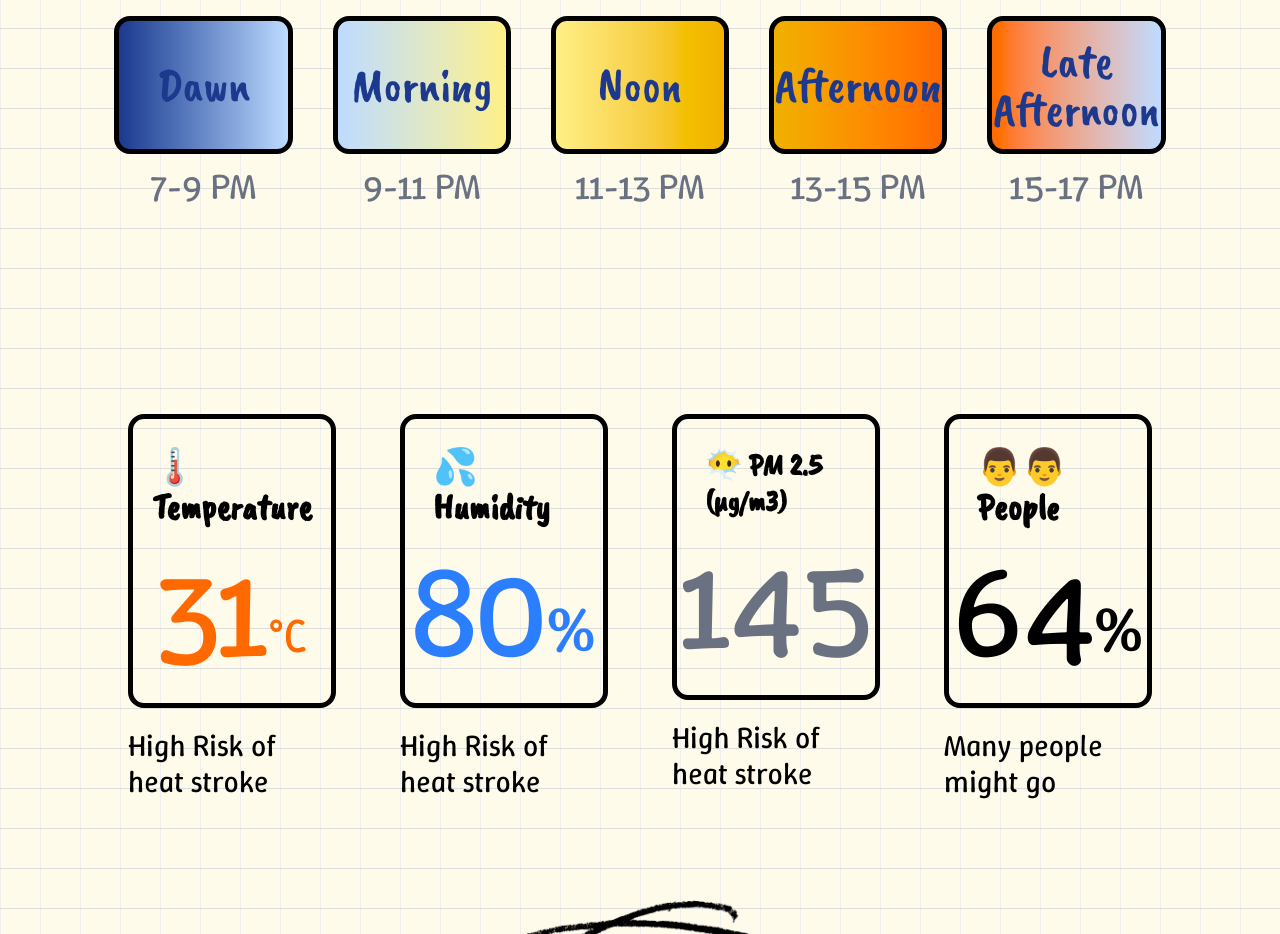
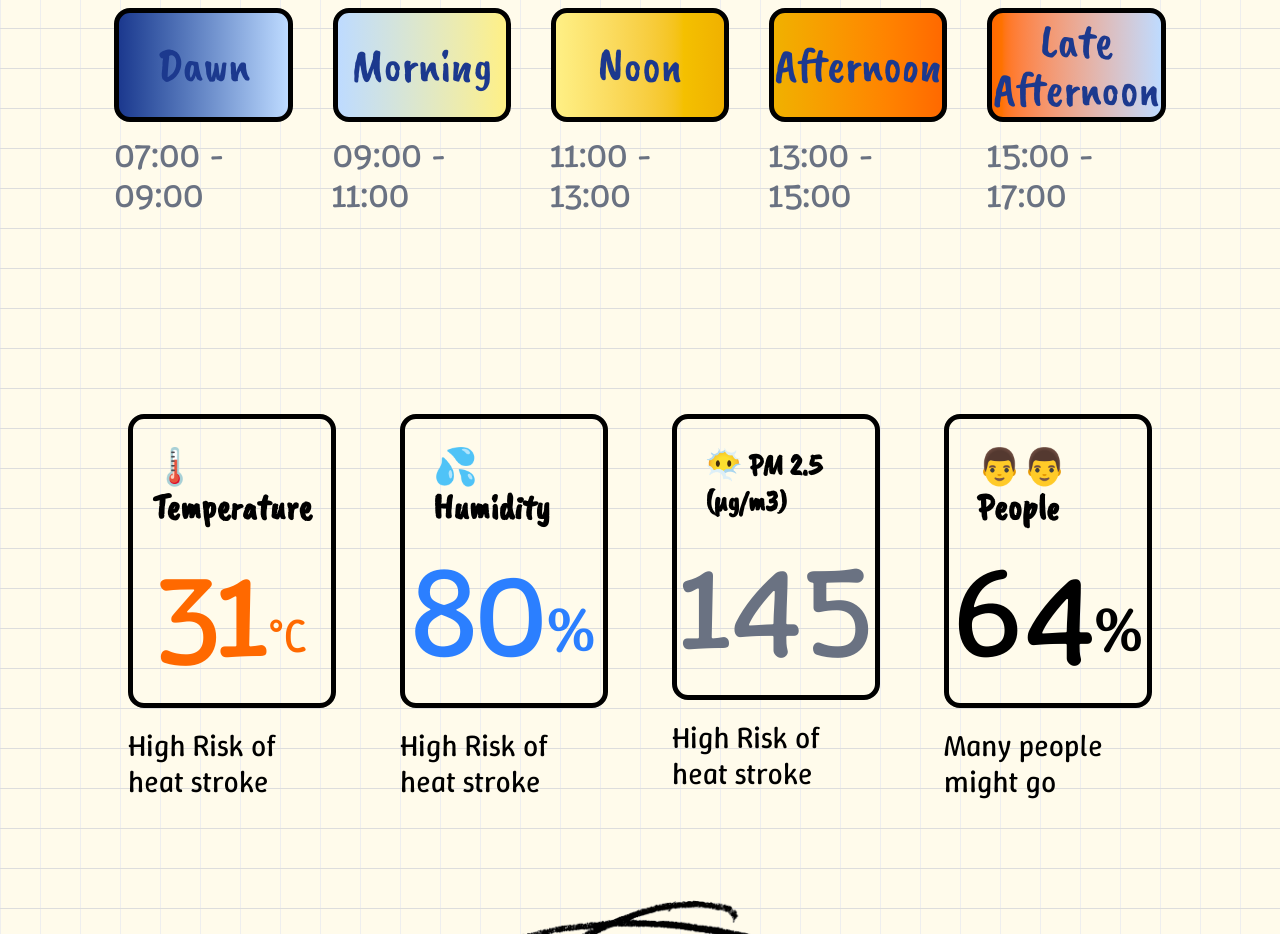
Before and after one commit to jee-gamer/should-I-go-exercise-today, a Next.js app: page / in a window 1280 px wide. Shown: the part 1180-2114 px from the top of the page. Built offline with nearby package versions, Linux system fonts and the light colour scheme.

Commit message:
Fix time format of home page

```diff
--- a/app/page.js
+++ b/app/page.js
@@ -98,35 +98,35 @@ export default function Home() {
 						onClick={() => setTime("Dawn")}>
 							<span className={`${CaveatBrush_font.className} text-blue-900`}>Dawn</span>
 						</button>
-						<span className={`text-4xl ${WinkySans_font.className} text-gray-500`}>7-9 PM</span>
+						<span className={`text-4xl ${WinkySans_font.className} text-gray-500`}>07:00 - 09:00</span>
 					</div>
 					<div name="button" className="flex-width-time h-full">
 						<button className={`time-button bg-gradient-to-r from-blue-200 to-yellow-200`}
 										onClick={() => setTime("Morning")}>
 							<span className={`${CaveatBrush_font.className} text-blue-900`}>Morning</span>
 						</button>
-						<span className={`text-4xl ${WinkySans_font.className} text-gray-500`}>9-11 PM</span>
+						<span className={`text-4xl ${WinkySans_font.className} text-gray-500`}>09:00 - 11:00</span>
 					</div>
 					<div name="button" className="flex-width-time h-full">
 						<button className={`time-button bg-gradient-to-r from-yellow-200 to-yellow-500`}
 										onClick={() => setTime("Noon")}>
 							<span className={`${CaveatBrush_font.className} text-blue-900`}>Noon</span>
 						</button>
-						<span className={`text-4xl ${WinkySans_font.className} text-gray-500`}>11-13 PM</span>
+						<span className={`text-4xl ${WinkySans_font.className} text-gray-500`}>11:00 - 13:00</span>
 					</div>
 					<div name="button" className="flex-width-time h-full">
 						<button className={`time-button bg-gradient-to-r from-yellow-500 to-orange-500`}
 										onClick={() => setTime("Afternoon")}>
 							<span className={`${CaveatBrush_font.className} text-blue-900`}>Afternoon</span>
 						</button>
-						<span className={`text-4xl ${WinkySans_font.className} text-gray-500`}>13-15 PM</span>
+						<span className={`text-4xl ${WinkySans_font.className} text-gray-500`}>13:00 - 15:00</span>
 					</div>
 					<div name="button" className="flex-width-time h-full">
 						<button className={`time-button bg-gradient-to-r from-orange-500 to-blue-200`}
 										onClick={() => setTime("Late Afternoon")}>
 							<span className={`${CaveatBrush_font.className} text-blue-900`}>Late Afternoon</span>
 						</button>
-						<span className={`text-4xl ${WinkySans_font.className} text-gray-500`}>15-17 PM</span>
+						<span className={`text-4xl ${WinkySans_font.className} text-gray-500`}>15:00 - 17:00</span>
 					</div>
 				</div>
 			</div>
```
